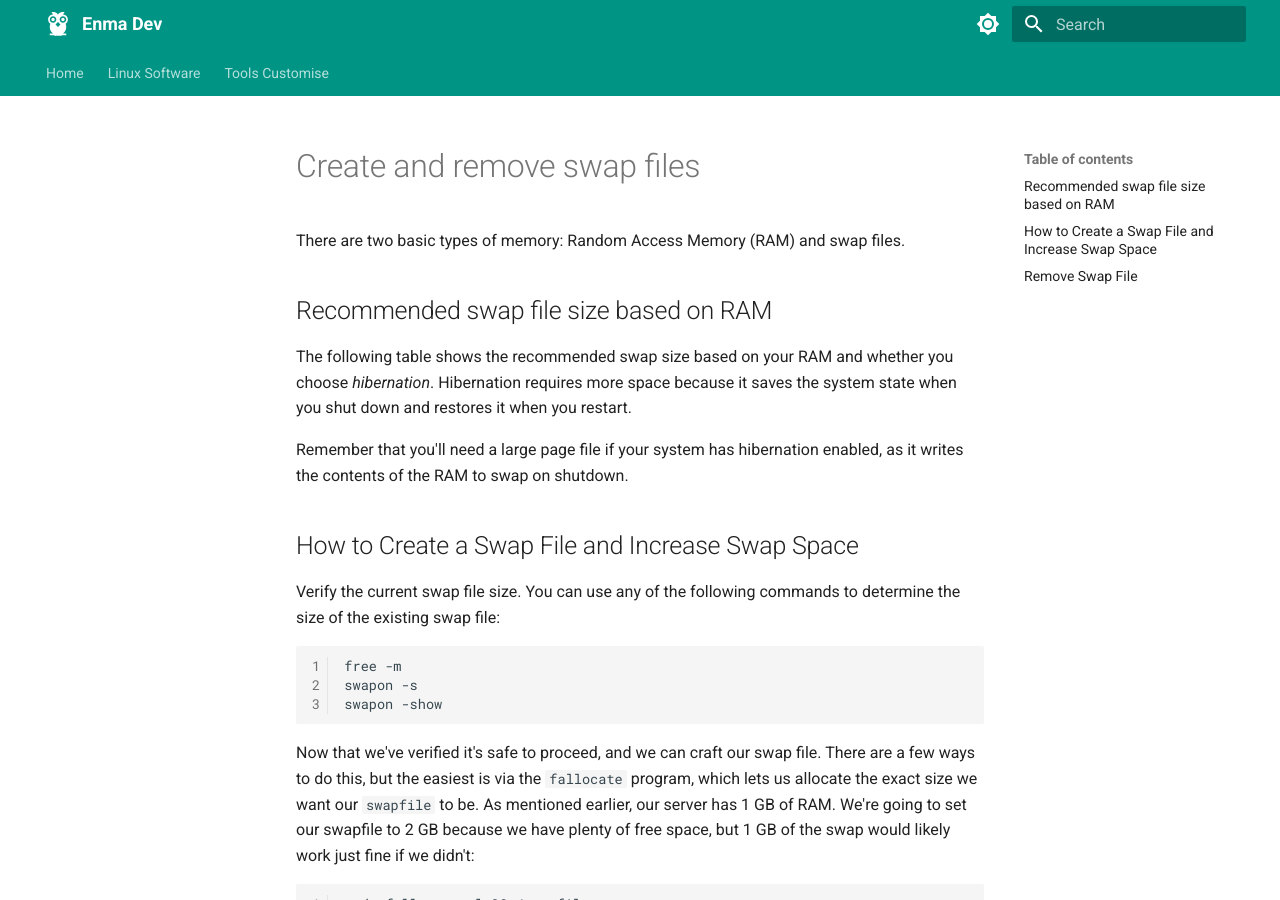
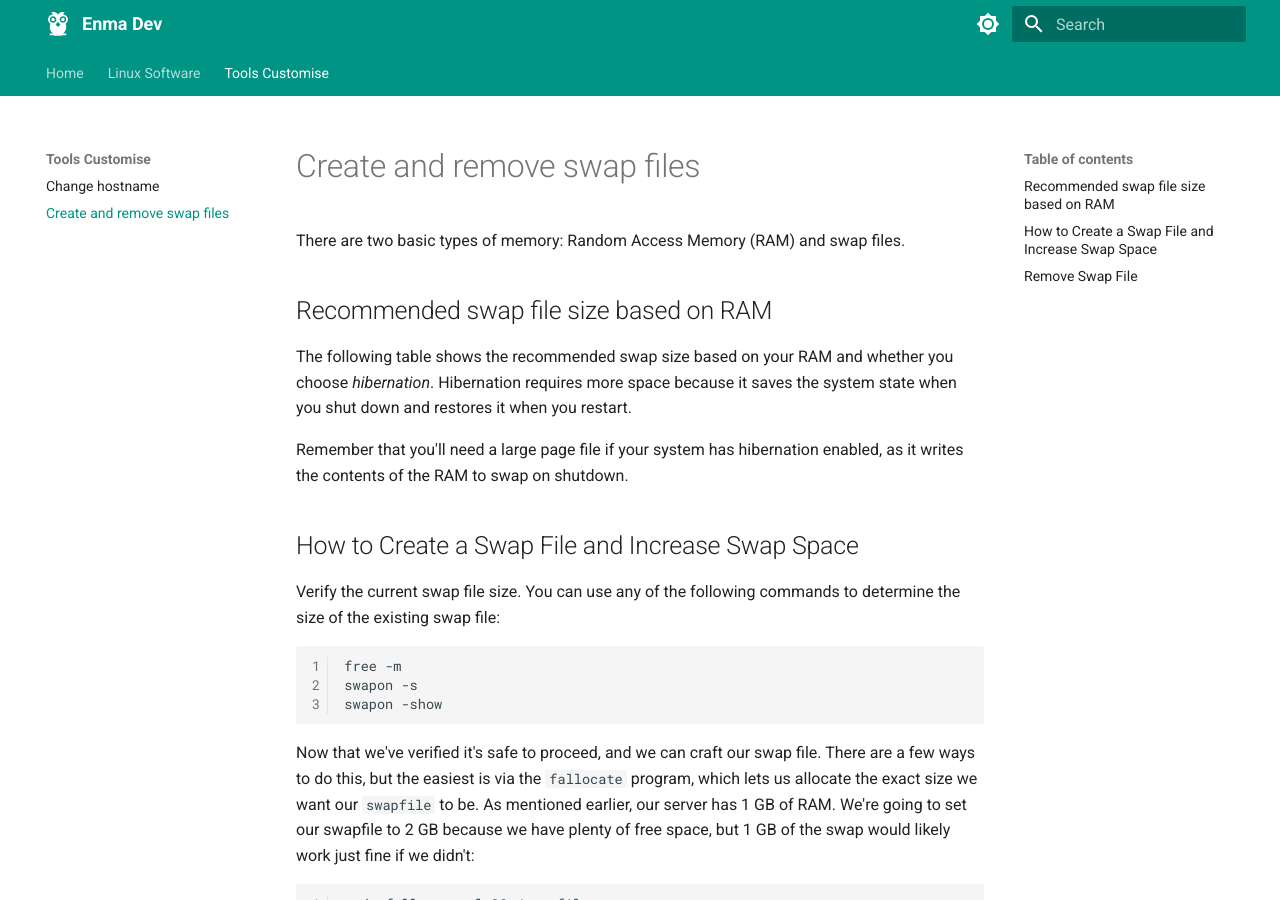
Before and after one commit to prashantdwivedi/enma, an MkDocs documentation site: the page built from docs/tools-customise/create-and-remove-swap-files.md, in a window 1280 px wide and 900 px high. Built offline with MkDocs 1.6.1 and Material for MkDocs 9.7.7, drawn with Linux system fonts in a browser that asks for light colours.

Commit message:
add new file in tools section

```diff
--- a/mkdocs.yml
+++ b/mkdocs.yml
@@ -127,3 +127,4 @@ nav:
     - Pi-hole Install: linux-software/pihole-install.md
   - Tools Customise:
     - Change hostname: tools-customise/change-hostname.md
+    - Create and remove swap files: tools-customise/create-and-remove-swap-files.md
```
